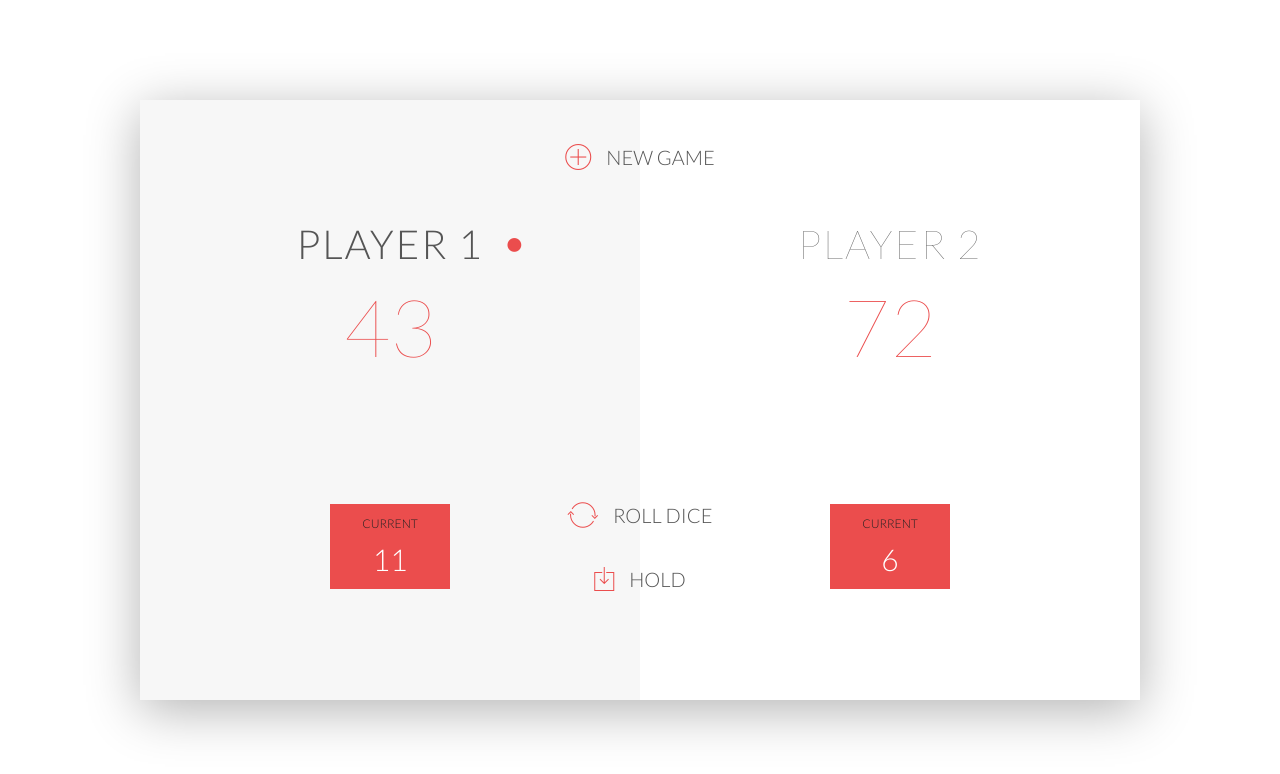
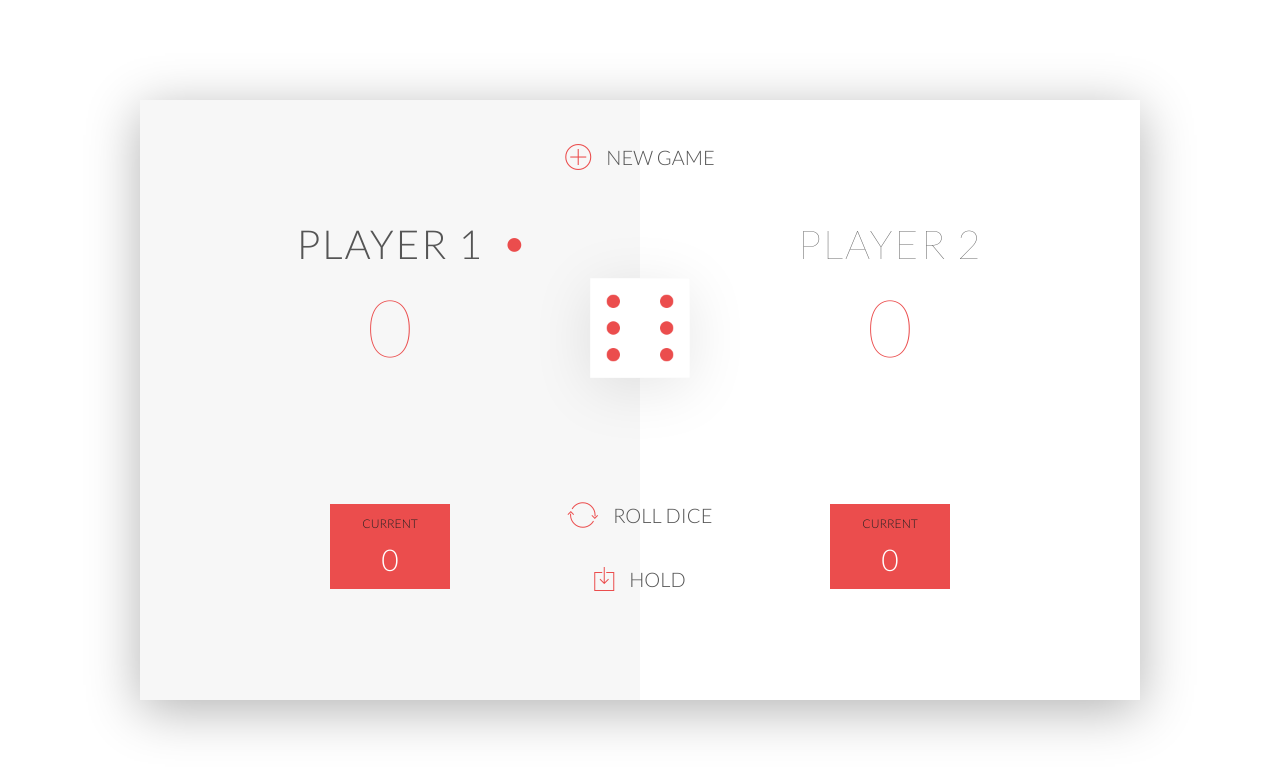
Before and after one commit to sabrina-32/Pig-Game, a plain HTML site: page index.html in a window 1280 px wide. Both pictures are taken after a click on the button "ROLL DICE". Drawn offline with nearby package versions, Linux system fonts and the light colour scheme.

Commit message:
event handling

```diff
--- a/JS/app.js
+++ b/JS/app.js
@@ -11,18 +11,51 @@ GAME RULES:
 
 
 
-var scorers, roundScore, activePlayer, dice;
+var scorers, roundScore, activePlayer;
 
 scores = [0,0];
 roundScore =0;
 activePlayer  =1;
 
-dice = Math.floor(Math.random()*6)+1;
-
-document.querySelector('#current-' + activePlayer).textContent = dice;
-
-var x = document.querySelector('#score-0').textContent;
-
-console.log(x);
 
 document.querySelector('.dice').style.display = 'none';
+
+document.getElementById('score-0').textContent = '0';
+document.getElementById('score-1').textContent = '0';
+document.getElementById('current-0').textContent = '0';
+document.getElementById('current-1').textContent = '0';
+
+
+
+document.querySelector('.btn-roll').addEventListener('click',  function(){
+    //  1. random num,
+
+  var  dice = Math.floor(Math.random()*6)+1;
+
+
+// 2. display  the  result
+
+var diceDOM = document.querySelector('.dice');
+
+diceDOM.style.display = 'block';
+diceDOM.src = 'dice-' + dice + '.png';
+
+
+
+
+
+//3. update the round score if  the rolled  num was  not  a 1
+
+
+
+
+
+});
+
+
+
+//document.querySelector('#current-' + activePlayer).textContent = dice;
+
+// var x = document.querySelector('#score-0').textContent;
+
+// console.log(x);
--- a/index.html
+++ b/index.html
@@ -33,7 +33,7 @@
             <button class="btn-roll"><i class="ion-ios-loop"></i>Roll dice</button>
             <button class="btn-hold"><i class="ion-ios-download-outline"></i>Hold</button>
 
-            <img src="Images/dice-1.png" alt="Dice" class="dice">
+            <img src="dice-1.png" alt="Dice" class="dice">
         </div>
 
         <script src="JS/app.js"></script>
```
Also changed, not shown: dice-1.png (renamed from Images/dice-1.png), dice-2.png (renamed from Images/dice-2.png), dice-3.png (renamed from Images/dice-3.png), dice-4.png (renamed from Images/dice-4.png), dice-5.png (renamed from Images/dice-5.png), dice-6.png (renamed from Images/dice-6.png).
